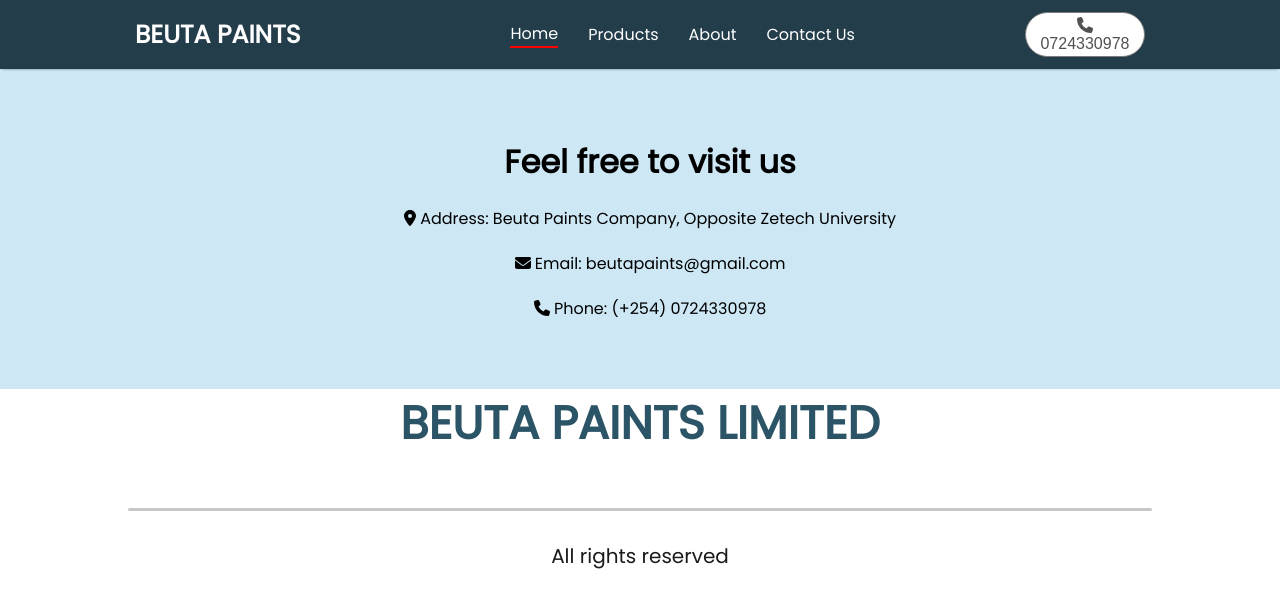
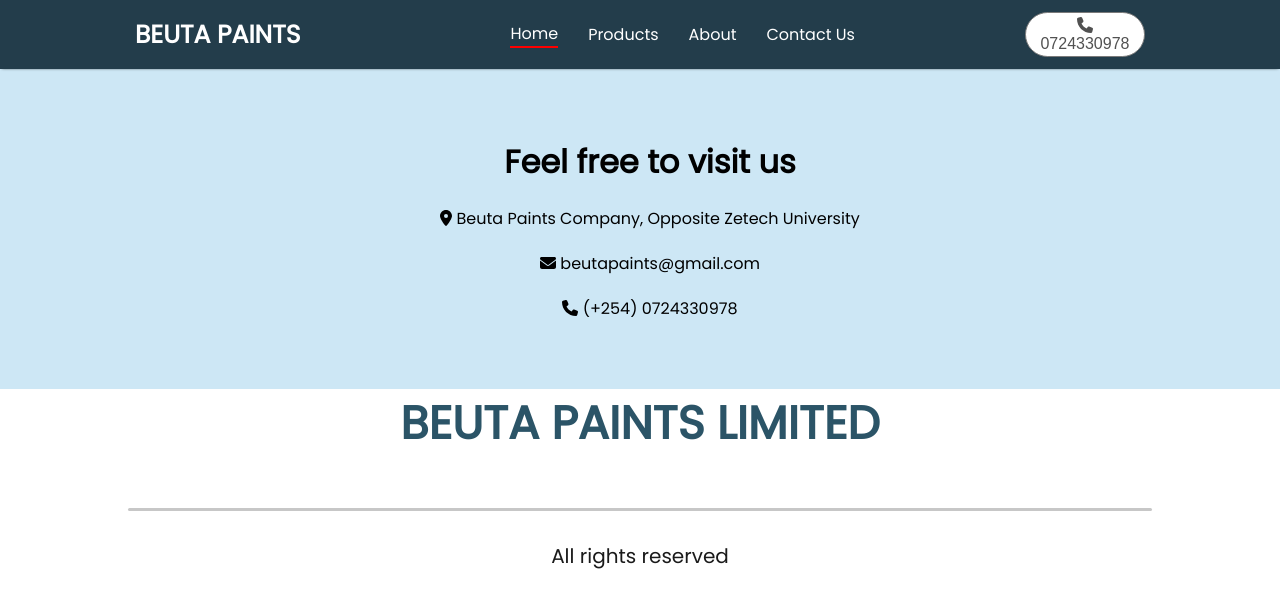
Before and after one commit to Sharleen-Kariuki/BeutaPaints, a React (Create React App) app in the folder Frontend1/: page /contact in a window 1280 px wide. Shown: the top 608 px of the page. Built offline with nearby package versions, Linux system fonts and the light colour scheme; no server answers.

Commit message:
change in fetch http

```diff
--- a/Frontend1/src/Components/Navbar/Navbar.css
+++ b/Frontend1/src/Components/Navbar/Navbar.css
@@ -131,8 +131,8 @@
     }
 
     .nav-menu {
-        height: 50px;
-        width: 88.5vw;
+        height: 60px;
+        width: 89vw;
         position: absolute;
         background: #233D4B;
         justify-content: center;
--- a/Frontend1/src/Context/ShopContext.jsx
+++ b/Frontend1/src/Context/ShopContext.jsx
@@ -10,7 +10,7 @@
 
 
    useEffect(() => {
-    fetch('http://localhost:4000/allproducts')
+    fetch('https://beuta-paints-backend.vercel.app/allproducts')
     .then((response)=>response.json())
     .then((data)=>setAll_product(data))
 
--- a/Frontend1/src/Pages/Contact.jsx
+++ b/Frontend1/src/Pages/Contact.jsx
@@ -7,9 +7,9 @@
   return (
     <div className='contact'>
       <h1>Feel free to visit us</h1>
-      <p><FontAwesomeIcon icon={faMapMarkerAlt} /> Address: Beuta Paints Company, Opposite Zetech University</p>
-      <p><FontAwesomeIcon icon={faEnvelope} /> Email: beutapaints@gmail.com</p>
-      <p><FontAwesomeIcon icon={faPhone} /> Phone: (+254) 0724330978</p>
+      <p><FontAwesomeIcon icon={faMapMarkerAlt} />  Beuta Paints Company, Opposite Zetech University</p>
+      <p><FontAwesomeIcon icon={faEnvelope} />  beutapaints@gmail.com</p>
+      <p><FontAwesomeIcon icon={faPhone} />  (+254) 0724330978</p>
     </div>
   )
 }
```
Also changed, not shown: 2 other files (tests, documents, lock files or other folders).
